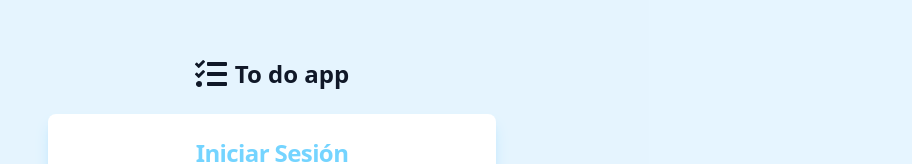
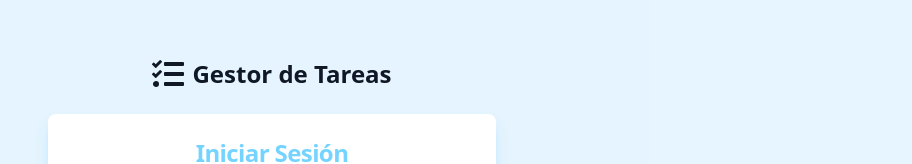
Before and after one commit to Edwar421/Gestion_de_Tareas, a React (Vite) app in the folder frontend/: page /login in a window 1280 px wide. Shown: the part 126-290 px from the top of the page, without its empty margins (368-1280 px from the left). Built offline with nearby package versions, Linux system fonts and the light colour scheme.

Commit message:
Cambio env.
Cambio de env. para la bd

```diff
--- a/frontend/src/components/templates/AuthTemplate.tsx
+++ b/frontend/src/components/templates/AuthTemplate.tsx
@@ -14,7 +14,7 @@ export const AuthTemplate: React.FC<AuthTemplateProps> = ({
         <div className="flex flex-col items-center justify-center px-6 py-8 mx-auto md:h-screen lg:py-0">
             <div className="flex items-center mb-6 text-2xl font-semibold text-gray-900 dark:text-white">
                 <FaTasks className="w-8 h-8 mr-2" />
-                To do app
+                Gestor de Tareas
             </div>
             <div className="w-full bg-white rounded-lg shadow-lg shadow-sky-200 dark:border md:mt-0 sm:max-w-md xl:p-0 dark:bg-gray-800 dark:border-gray-700 dark:shadow-gray-500">
                 <div className="py-2 sm:pt-6">
```
Also changed, not shown: 1 other file (tests, documents, lock files or other folders).
